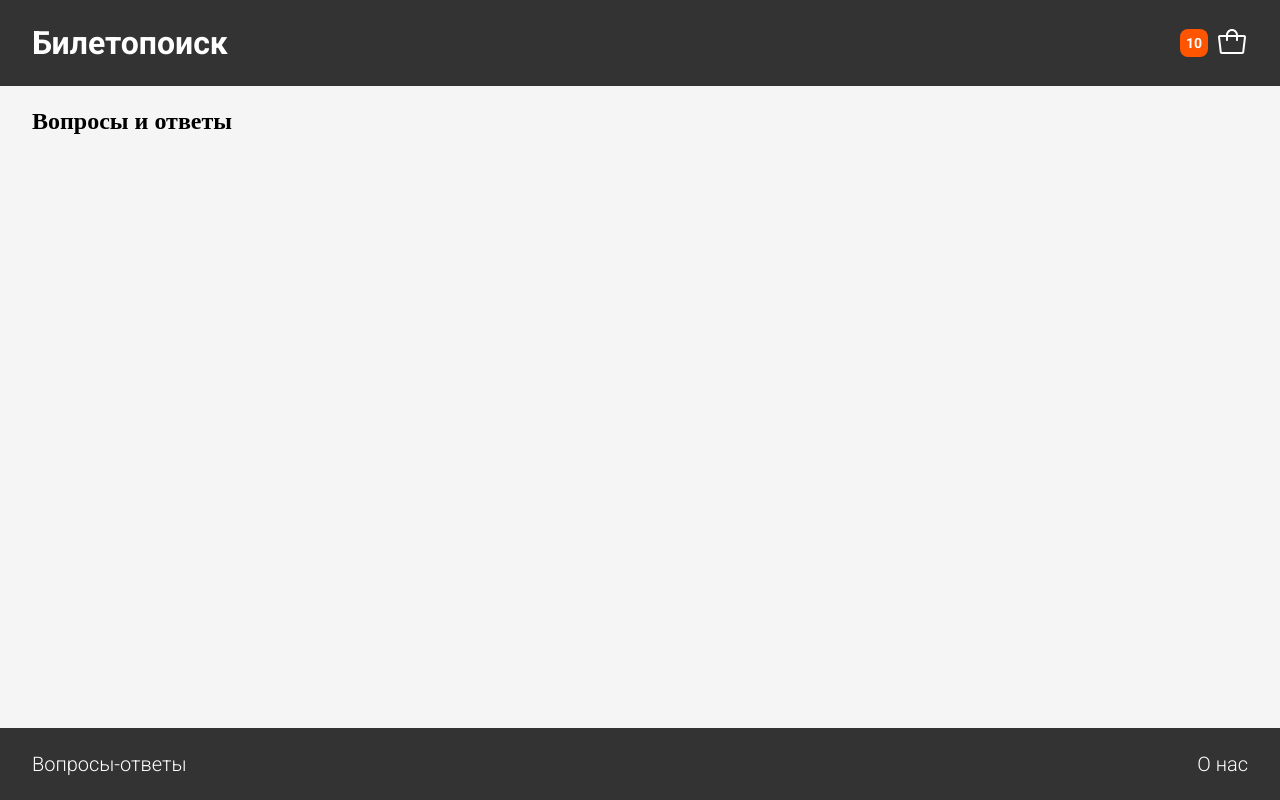
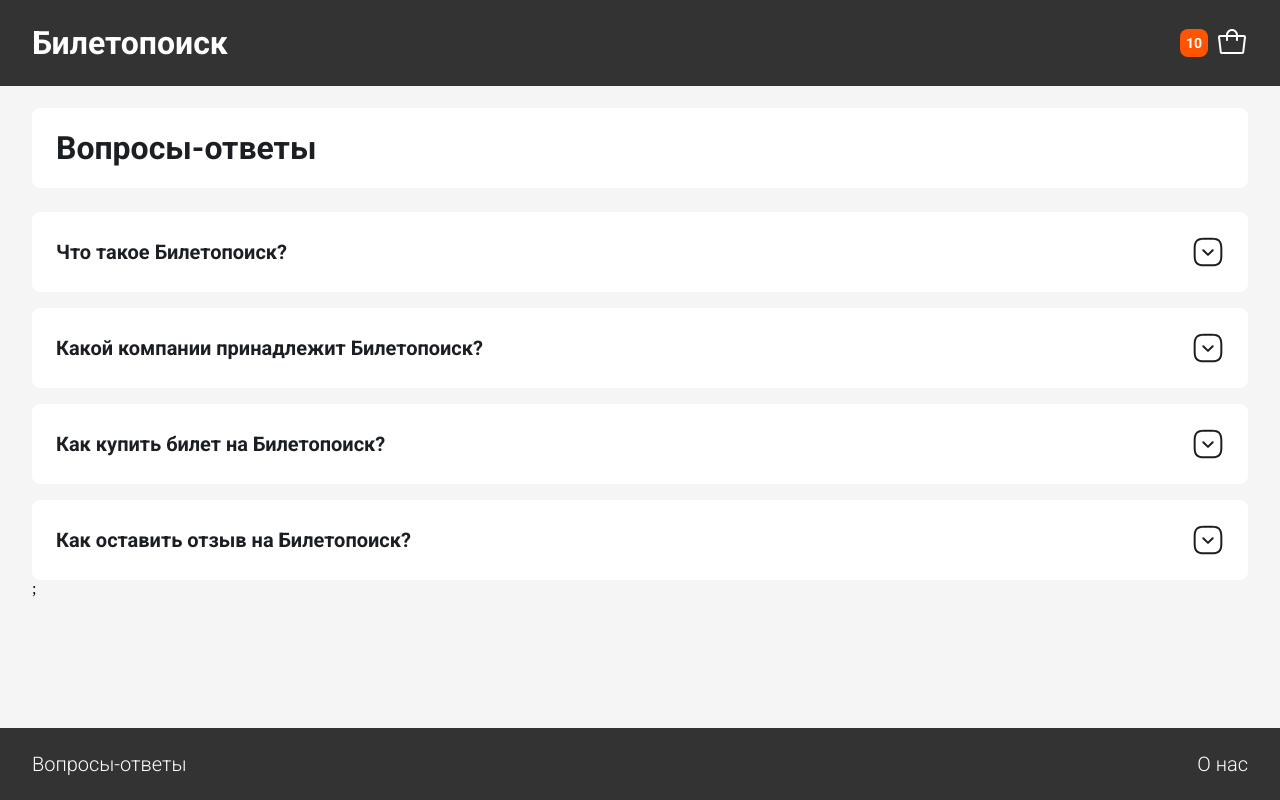
Before and after one commit to IvanNasonov/shri-react-homework, a Next.js app: page /q-and-a in a window 1280 px wide. Built offline with nearby package versions, Linux system fonts and the light colour scheme.

Commit message:
feat(q and a): added layout for q and a page

```diff
--- a/src/app/q-and-a/page.tsx
+++ b/src/app/q-and-a/page.tsx
@@ -1,5 +1,32 @@
+import { QAndAHeader } from "@ui/atoms";
+import { Accordion } from "@ui/organisms/accordion/accordion";
+
+const accordionItems = [
+  {
+    title: "Что такое Билетопоиск?",
+    text: "Мы — крупнейший сервис о кино в рунете. На нем вы сможете посмотреть фильмы и сериалы, купить билеты в кино, узнать рейтинги популярных видео и интересные факты, поставить фильмам оценки, написать рецензии и дополнить описание фильмов.",
+  },
+  {
+    title: "Какой компании принадлежит Билетопоиск?",
+    text: "Мы — крупнейший сервис о кино в рунете. На нем вы сможете посмотреть фильмы и сериалы, купить билеты в кино, узнать рейтинги популярных видео и интересные факты, поставить фильмам оценки, написать рецензии и дополнить описание фильмов.",
+  },
+  {
+    title: "Как купить билет на Билетопоиск?",
+    text: "Мы — крупнейший сервис о кино в рунете. На нем вы сможете посмотреть фильмы и сериалы, купить билеты в кино, узнать рейтинги популярных видео и интересные факты, поставить фильмам оценки, написать рецензии и дополнить описание фильмов.",
+  },
+  {
+    title: "Как оставить отзыв на Билетопоиск?",
+    text: "Мы — крупнейший сервис о кино в рунете. На нем вы сможете посмотреть фильмы и сериалы, купить билеты в кино, узнать рейтинги популярных видео и интересные факты, поставить фильмам оценки, написать рецензии и дополнить описание фильмов.",
+  },
+];
+
 const QAndA = () => {
-  return <h1>Вопросы и ответы</h1>;
+  return (
+    <>
+      <QAndAHeader />
+      <Accordion items={accordionItems} />;
+    </>
+  );
 };
 
 export default QAndA;
--- a/src/ui/atoms/index.ts
+++ b/src/ui/atoms/index.ts
@@ -7,3 +7,4 @@
 export { CartTotal } from "./cart-total/cart-total";
 export { ActionButton } from "./action-button/action-button";
 export { CloseButton } from "./close-button/close-button";
+export { QAndAHeader } from "./q-and-a-header/q-and-a-header";
--- /dev/null
+++ b/src/ui/atoms/q-and-a-header/q-and-a-header.module.css
@@ -0,0 +1,6 @@
+.container {
+  padding: 24px;
+  border-radius: 8px;
+  background-color: var(--bgPrimary);
+  margin-bottom: 24px;
+}
--- /dev/null
+++ b/src/ui/atoms/q-and-a-header/q-and-a-header.tsx
@@ -0,0 +1,11 @@
+import styles from "./q-and-a-header.module.css";
+
+import { Title } from "@ui/typography";
+
+export const QAndAHeader = () => {
+  return (
+    <div className={styles.container}>
+      <Title large>Вопросы-ответы</Title>
+    </div>
+  );
+};
--- /dev/null
+++ b/src/ui/molecules/accordion-item/accordion-item.module.css
@@ -0,0 +1,20 @@
+.container {
+  padding: 24px;
+  border-radius: 8px;
+  background-color: var(--bgPrimary);
+}
+
+.header {
+  display: flex;
+  flex-direction: row;
+  justify-content: space-between;
+  align-items: center;
+}
+
+.text {
+  margin-top: 16px;
+}
+
+.header:hover {
+  opacity: 0.75;
+}
--- /dev/null
+++ b/src/ui/molecules/accordion-item/accordion-item.tsx
@@ -0,0 +1,34 @@
+import styles from "./accordion-item.module.css";
+
+import React from "react";
+
+import { IconArrow } from "@ui/icons";
+import { Title, Text } from "@ui/typography";
+
+type Props = {
+  title: string;
+  text: string;
+  isOpen: boolean;
+  onClickHeader: () => void;
+};
+
+export const AccordionItem = ({
+  isOpen,
+  text,
+  title,
+  onClickHeader,
+}: Props) => {
+  return (
+    <article className={styles.container}>
+      <div className={styles.header} onClick={onClickHeader}>
+        <Title>{title}</Title>
+        <IconArrow />
+      </div>
+      {isOpen ? (
+        <Text medium className={styles.text}>
+          {text}
+        </Text>
+      ) : null}
+    </article>
+  );
+};
--- a/src/ui/molecules/index.ts
+++ b/src/ui/molecules/index.ts
@@ -5,3 +5,4 @@
 export { ReviewCard } from "./review-card/review-card";
 export { AboutInfo } from "./about-info/about-info";
 export { Modal } from "./modal/modal";
+export { AccordionItem } from "./accordion-item/accordion-item";
--- /dev/null
+++ b/src/ui/organisms/accordion/accodion.module.css
@@ -0,0 +1,5 @@
+.list {
+  display: flex;
+  flex-direction: column;
+  gap: 16px;
+}
--- /dev/null
+++ b/src/ui/organisms/accordion/accordion.tsx
@@ -0,0 +1,38 @@
+"use client";
+import { AccordionItem } from "@ui/molecules";
+import styles from "./accodion.module.css";
+
+import { useState } from "react";
+
+type Props = {
+  items: Array<{ title: string; text: string }>;
+};
+
+export const Accordion = ({ items }: Props) => {
+  const [openItem, setOpenItem] = useState<string | null>(null);
+  return (
+    <section className={styles.list}>
+      {items.map((item) => {
+        const { text, title } = item;
+        const isOpen = openItem === title;
+        const onClick = () => {
+          if (isOpen) {
+            setOpenItem(null);
+            return;
+          }
+          setOpenItem(title);
+        };
+
+        return (
+          <AccordionItem
+            title={title}
+            text={text}
+            isOpen={isOpen}
+            key={title}
+            onClickHeader={onClick}
+          />
+        );
+      })}
+    </section>
+  );
+};
```
